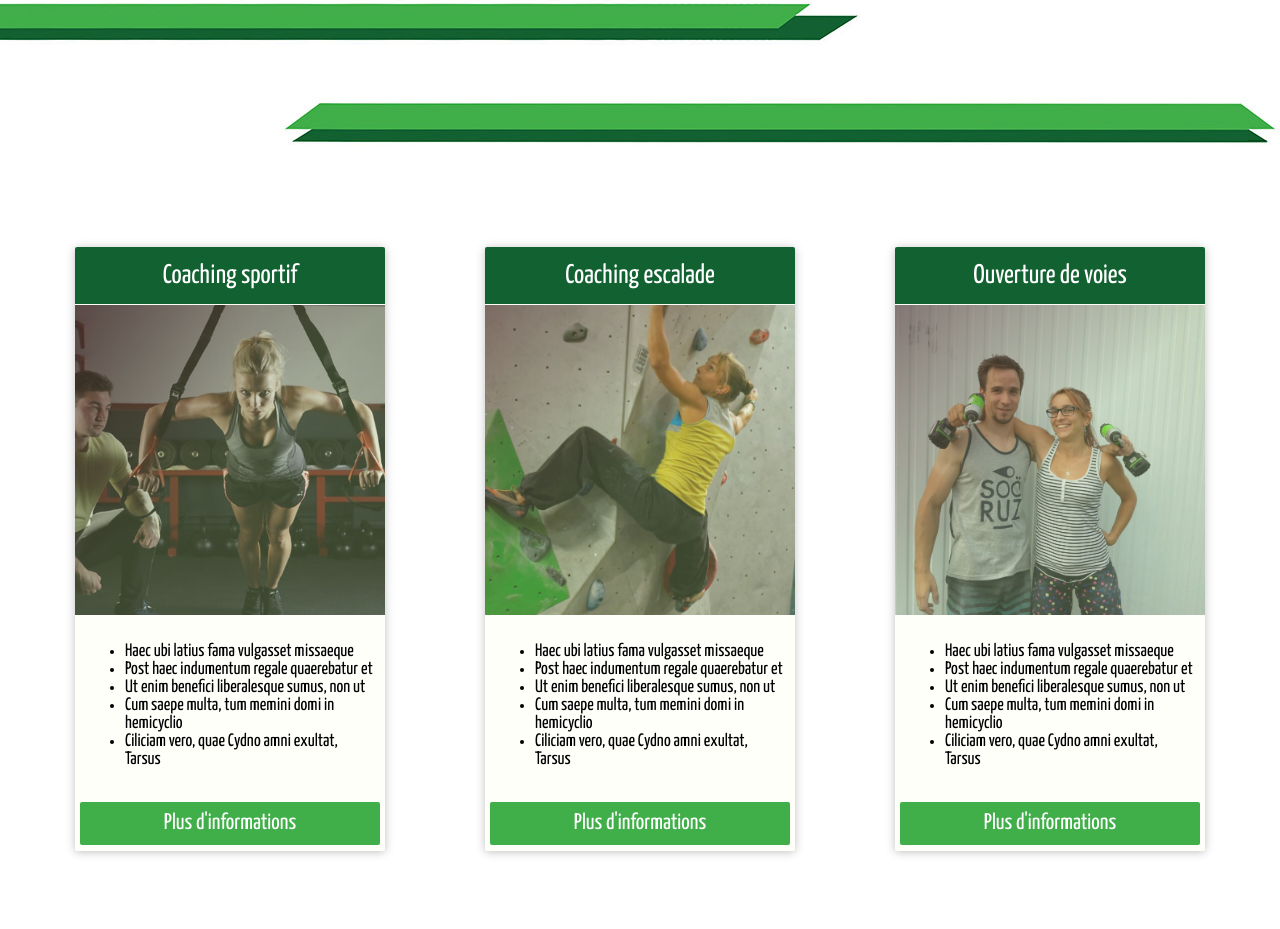
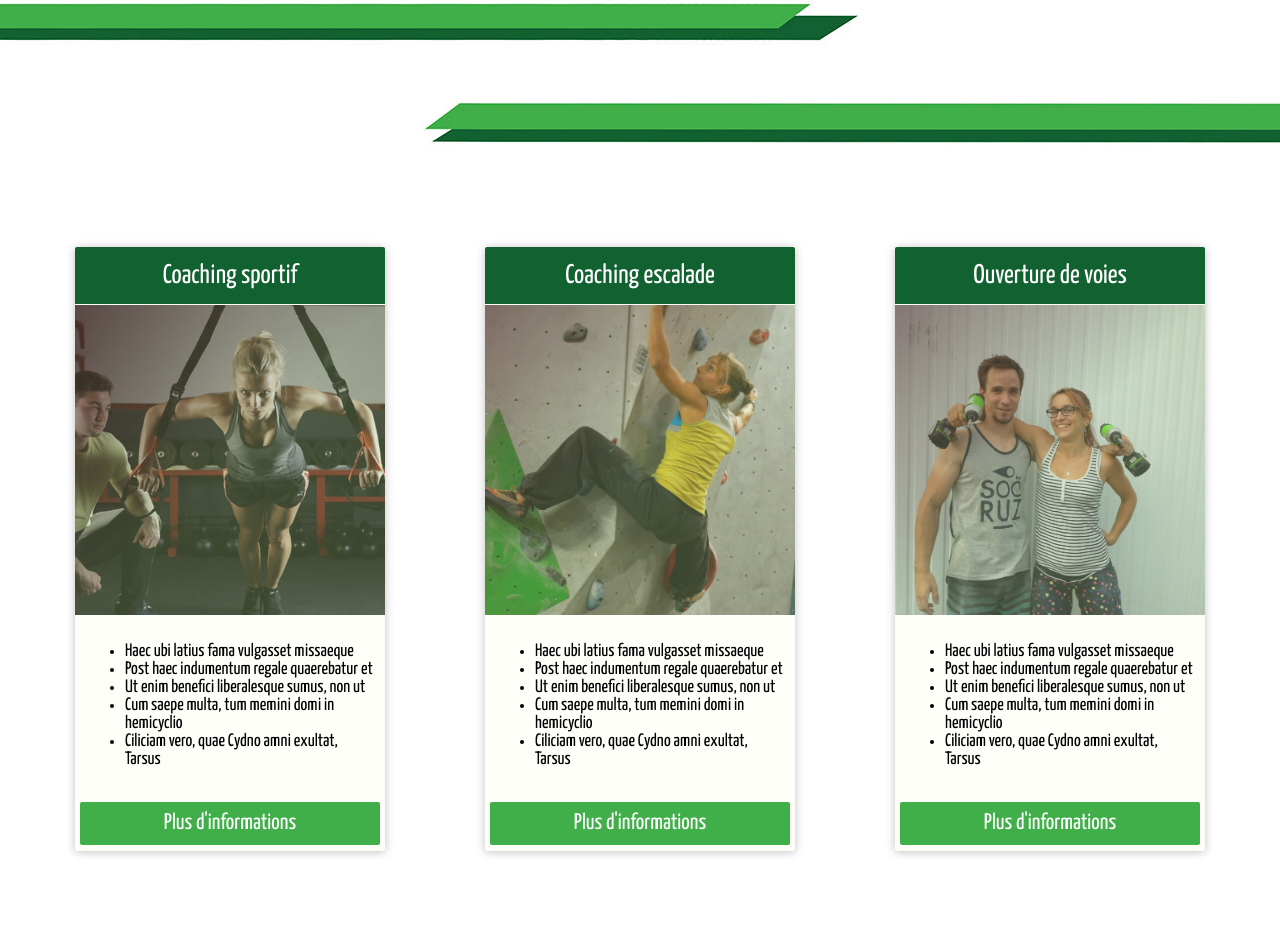
Before and after one commit to SebCarnelos/sportpourtous, a plain HTML site: page index.html in a window 1280 px wide. Shown: the part 779-1708 px from the top of the page. Drawn offline with nearby package versions, Linux system fonts and the light colour scheme; a script that the page names is missing.

Commit message:
Fix green line on the right

```diff
--- a/css/lines.css
+++ b/css/lines.css
@@ -34,6 +34,6 @@
     }
 
     .right-line1 {
-        background-position-x: right;
+        background-position-x: 150%;
     }
 }
```
